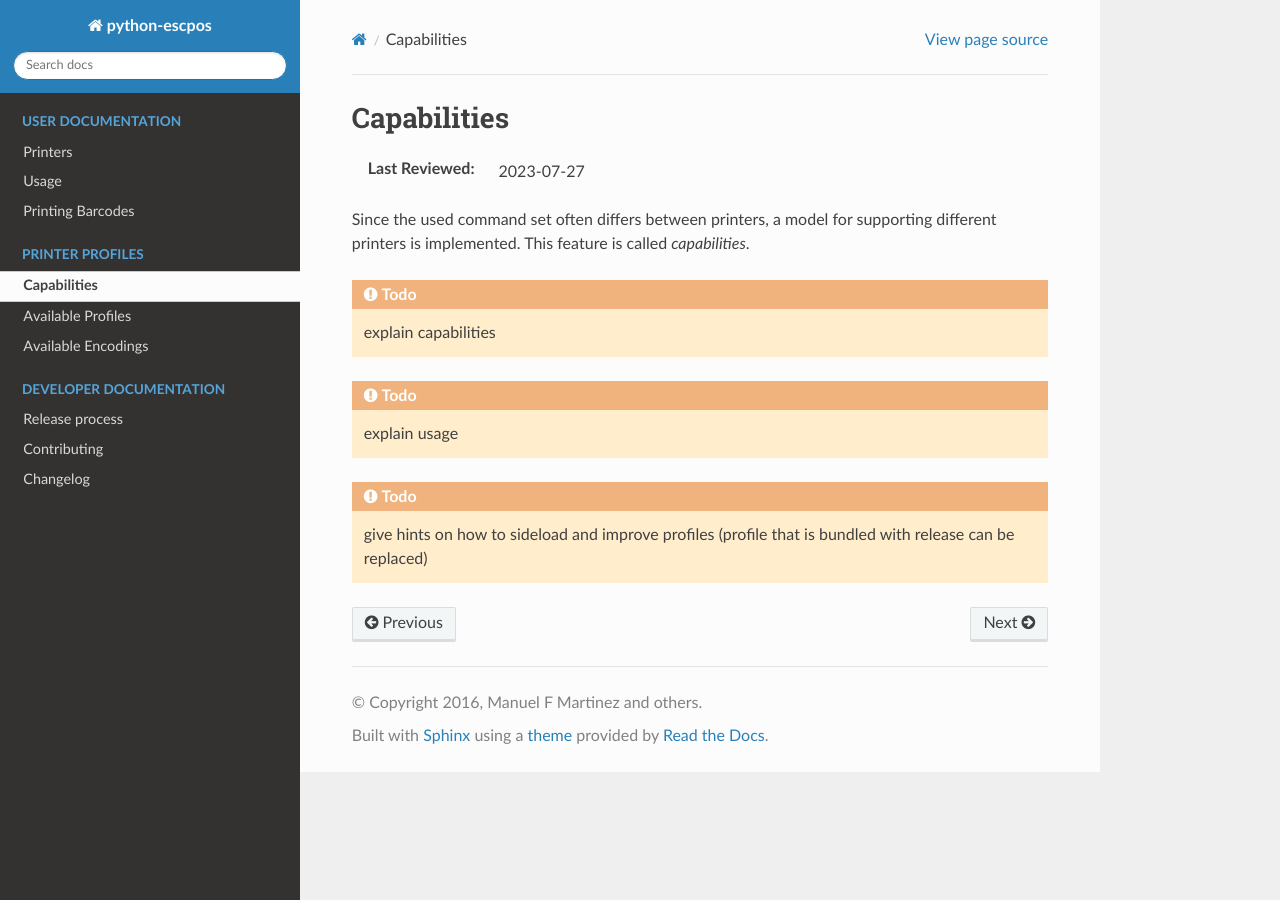
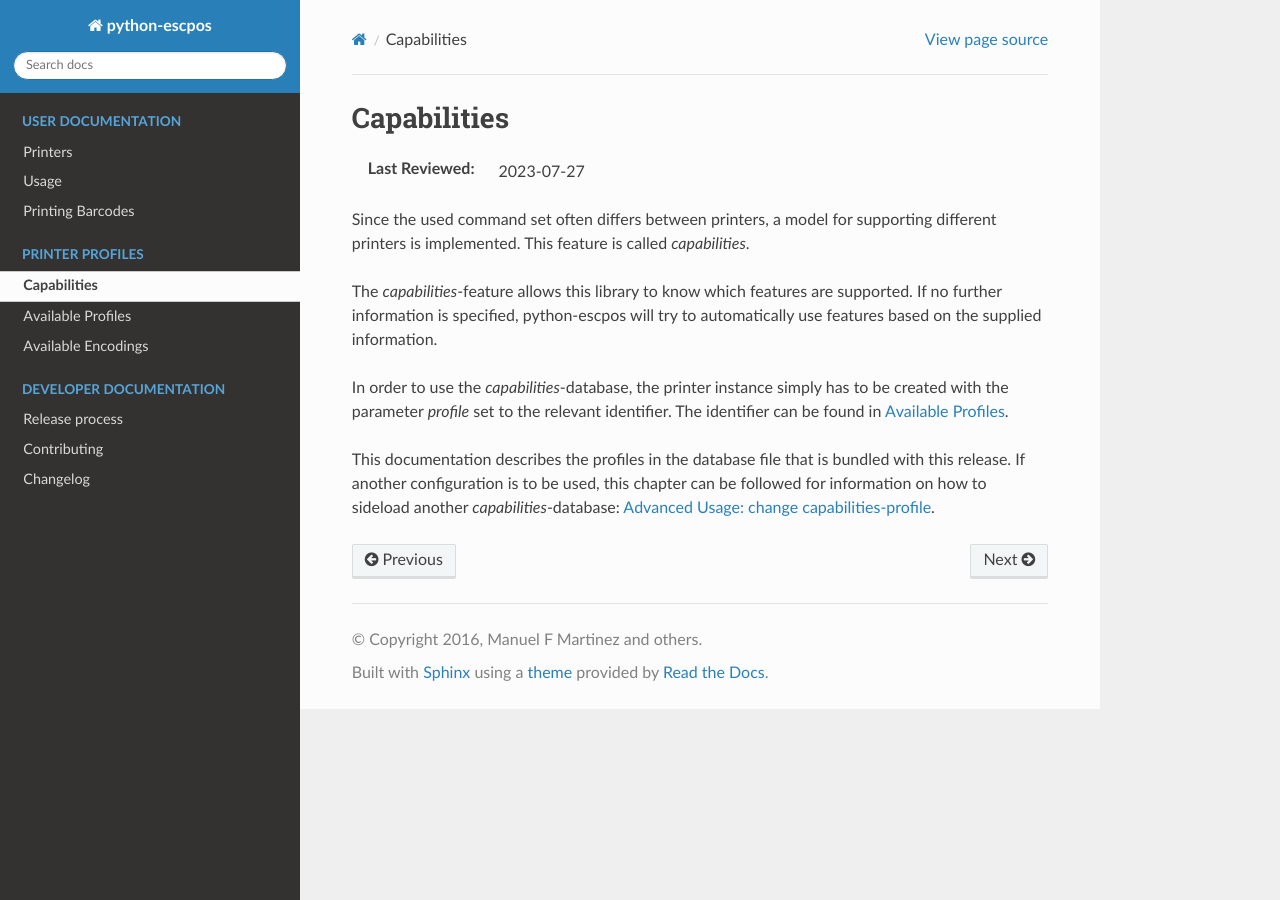
Before and after one commit to python-escpos/python-escpos, a Sphinx documentation site: the page built from doc/printer_profiles/capabilities.rst, in a window 1280 px wide. Built offline with Sphinx 7.4.7 and the Read the Docs theme 2.0.0, drawn with Linux system fonts in a browser that asks for light colours; pages that are not in the unit, such as notebooks, are missing from menus.

Commit message:
add notes on usage

```diff
--- a/doc/capability_templates/capabilities-template.jinja
+++ b/doc/capability_templates/capabilities-template.jinja
@@ -20,6 +20,7 @@
 {{ escape_rst(printer.notes) }}
 
 You can select this profile in python-escpos with this identifier: ``{{ item }}``.
+(Set parameter to `profile='{{ item }}'`.)
 
 Basic information
 ^^^^^^^^^^^^^^^^^
--- a/doc/printer_profiles/available-profiles.rst
+++ b/doc/printer_profiles/available-profiles.rst
@@ -1,3 +1,5 @@
+.. _available-profiles:
+
 Available Profiles
 ------------------
 :Last Reviewed: 2023-07-27
--- a/doc/printer_profiles/capabilities.rst
+++ b/doc/printer_profiles/capabilities.rst
@@ -6,6 +6,18 @@ Since the used command set often differs between printers,
 a model for supporting different printers is implemented.
 This feature is called `capabilities`.
 
-.. todo:: explain capabilities
-.. todo:: explain usage
-.. todo:: give hints on how to sideload and improve profiles (profile that is bundled with release can be replaced)
+The `capabilities`-feature allows this library to know
+which features are supported.
+If no further information is specified, python-escpos will
+try to automatically use features based on the supplied information.
+
+In order to use the `capabilities`-database, the printer instance
+simply has to be created with the parameter `profile` set to the
+relevant identifier.
+The identifier can be found in :ref:`available-profiles`.
+
+This documentation describes the profiles in the database file that
+is bundled with this release.
+If another configuration is to be used, this chapter can be followed
+for information on how to sideload another `capabilities`-database:
+:ref:`advanced-usage-change-capabilities-profile`.
--- a/doc/user/usage.rst
+++ b/doc/user/usage.rst
@@ -238,6 +238,8 @@ Here you can download an example, that will print a set of common barcodes:
 
     * :download:`barcode.bin </download/barcode.bin>` by `@mike42 <https://github.com/mike42>`_
 
+.. _advanced-usage-change-capabilities-profile:
+
 Advanced Usage: change capabilities-profile
 -------------------------------------------
 
```
